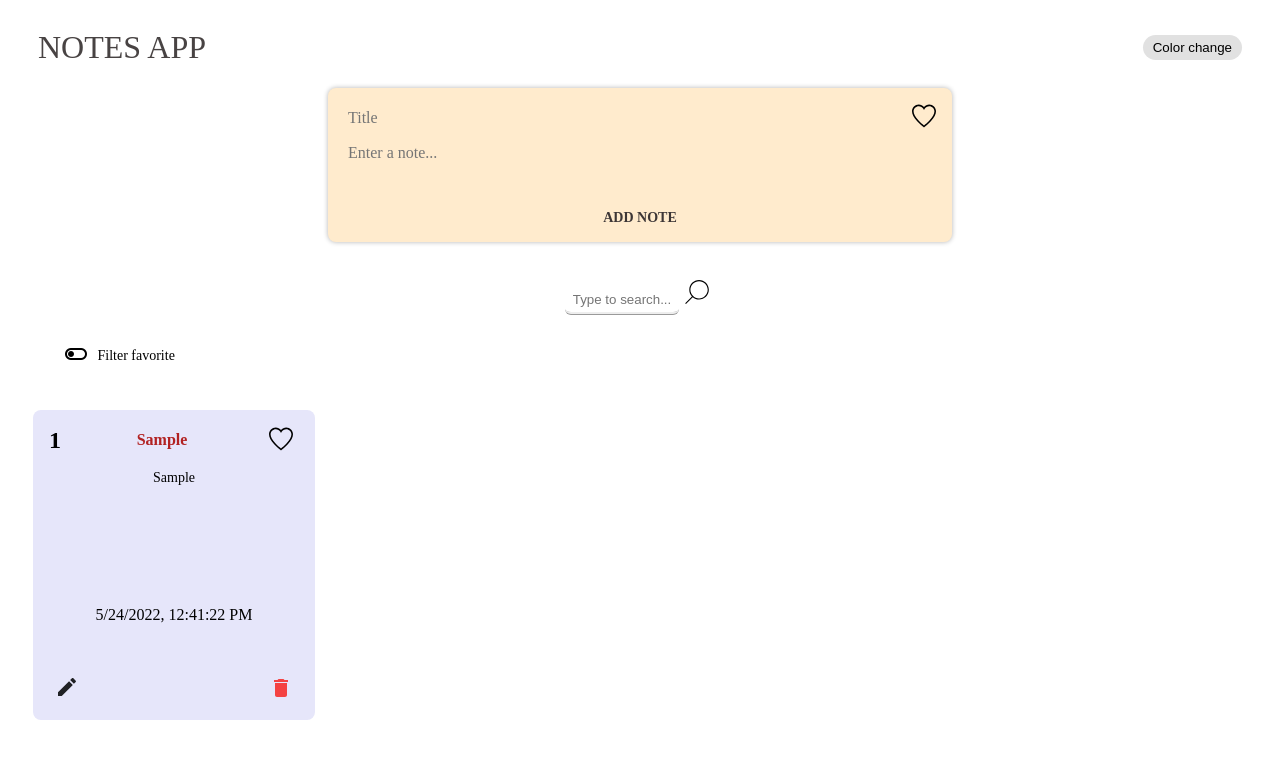
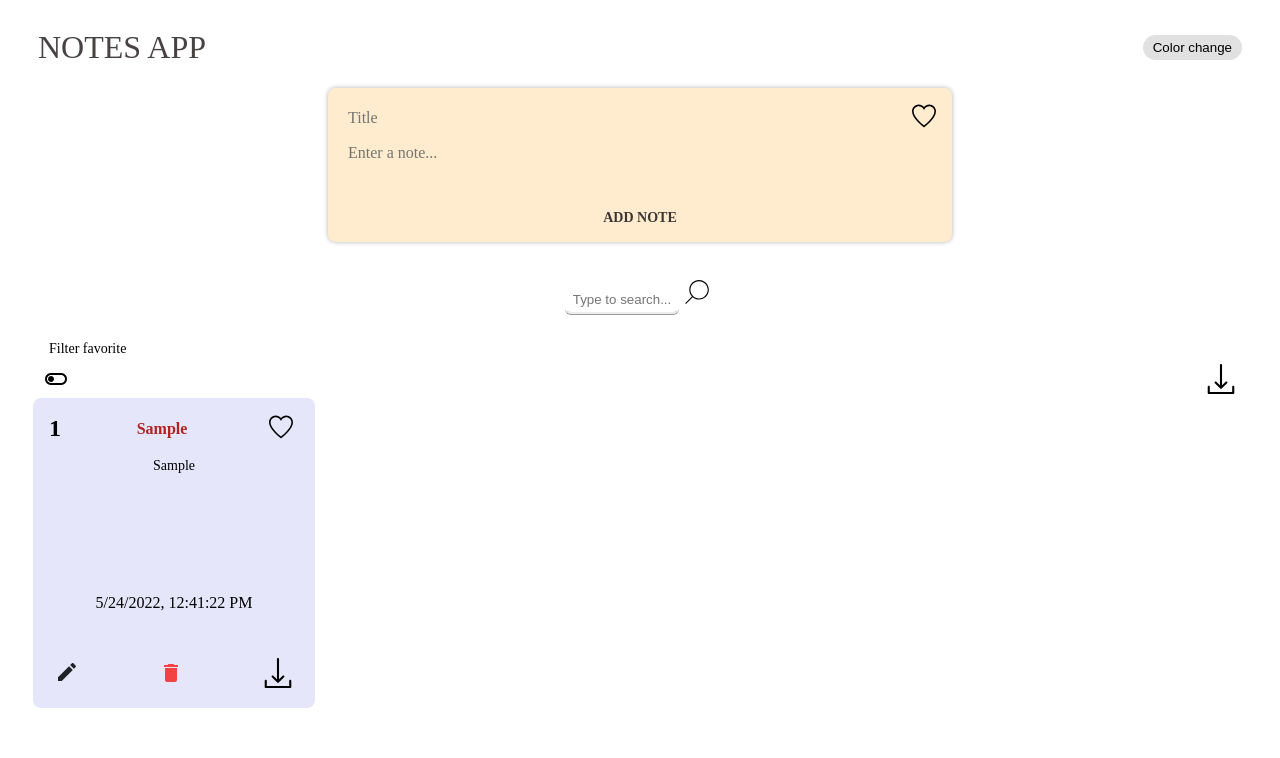
Before and after one commit to ivanad00/notes, a React (Create React App) app: page / in a window 1280 px wide. Both pictures are taken after typing "Sample", "Sample" into the empty fields and a click on the button "ADD NOTE". Shown: the top 758 px of the page. Built offline with nearby package versions, Linux system fonts and the light colour scheme.

Commit message:
Download notes as PDF

```diff
--- a/package.json
+++ b/package.json
@@ -7,8 +7,12 @@
     "@testing-library/react": "^13.2.0",
     "@testing-library/user-event": "^13.5.0",
     "cypress": "^9.7.0",
+    "export-from-json": "^1.6.0",
+    "html2canvas": "^1.4.1",
+    "jspdf": "^2.5.1",
     "nanoid": "^3.3.4",
     "react": "^18.1.0",
+    "react-csv": "^2.2.2",
     "react-dom": "^18.1.0",
     "react-scripts": "5.0.1",
     "uuid": "^8.3.2",
--- a/src/components/AllNotes.js
+++ b/src/components/AllNotes.js
@@ -1,8 +1,11 @@
-import React, { useState } from "react";
+import React, { useRef, useState } from "react";
 import Note from "./Note";
-
 import toggle from "../assets/toggle.png";
 import toggle2 from "../assets/toggle2.png";
+import download from "../assets/download.svg";
+import html2canvas from "html2canvas";
+
+import { jsPDF } from "jspdf";
 
 import "../styles/allNotes.css";
 
@@ -15,9 +18,25 @@ const AllNotes = ({ notes, setNotes, showModal, setShowModal, editNote }) => {
     setShowAll(!showAll);
   };
 
+  const printAllNotes = useRef();
+  const handleDownloadPdf = async () => {
+    const element = printAllNotes.current;
+    const canvas = await html2canvas(element);
+    const data = canvas.toDataURL("image/png");
+
+    const pdf = new jsPDF();
+    const imgProperties = pdf.getImageProperties(data);
+    const pdfWidth = pdf.internal.pageSize.getWidth();
+    const pdfHeight = (imgProperties.height * pdfWidth) / imgProperties.width;
+
+    pdf.addImage(data, "PNG", 0, 0, pdfWidth, pdfHeight);
+    pdf.save("all notes.pdf");
+  };
+
   return (
     <div className="notes-container">
-      <div className="filter-fav">
+      <span className="filter-fav-text"> Filter favorite</span>
+      <div className="icons">
         <button
           className="filter-fav"
           onClick={handleFav}
@@ -29,13 +48,22 @@ const AllNotes = ({ notes, setNotes, showModal, setShowModal, editNote }) => {
             <img className="icon" src={toggle} alt="on" />
           )}
         </button>
-        <span className="filter-fav-text"> Filter favorite</span>
+        <button
+          type="button"
+          onClick={handleDownloadPdf}
+          className="download-all"
+        >
+          <img src={download} alt="download" className="img-download" />
+        </button>
       </div>
+
       {favNotes.length === 0 && otherNotes.length === 0 && (
         <h4 className="no-notes">No notes to show...</h4>
       )}
+
       {showAll === true && (
-        <div className="fav-notes-container">
+        <>
+          <div className="fav-notes-container" ref={printAllNotes}>
             {notes.map((item, number) => (
               <Note
                 key={item.id}
@@ -49,6 +77,7 @@ const AllNotes = ({ notes, setNotes, showModal, setShowModal, editNote }) => {
               />
             ))}
           </div>
+        </>
       )}
 
       {showAll === false && favNotes.length >= 1 && (
--- a/src/components/Note.js
+++ b/src/components/Note.js
@@ -1,8 +1,13 @@
-import React from "react";
+import React, { useRef } from "react";
 import favorite from "../assets/favorite.svg";
 import favoritefull from "../assets/favorite-full.svg";
 import edit from "../assets/edit.svg";
 import remove from "../assets/delete.svg";
+import download from "../assets/download.svg";
+
+import html2canvas from "html2canvas";
+
+import { jsPDF } from "jspdf";
 
 import "../styles/note.css";
 
@@ -27,8 +32,23 @@ const Note = ({
     setNotes(notes.filter((item) => (item.id === note.id ? false : true)));
   };
 
+  const printNote = useRef();
+  const handleDownloadPdf = async () => {
+    const element = printNote.current;
+    const canvas = await html2canvas(element);
+    const data = canvas.toDataURL("image/png");
+
+    const pdf = new jsPDF();
+    const imgProperties = pdf.getImageProperties(data);
+    const pdfWidth = pdf.internal.pageSize.getWidth();
+    const pdfHeight = (imgProperties.height * pdfWidth) / imgProperties.width;
+
+    pdf.addImage(data, "PNG", 0, 0, pdfWidth, pdfHeight);
+    pdf.save("note.pdf");
+  };
+
   return (
-    <div className="note-card">
+    <div className="note-card" ref={printNote}>
       <div>
         <div className="title-container">
           <div className="paginate">{number} </div>
@@ -56,6 +76,13 @@ const Note = ({
         <button onClick={removeNote} className="remove">
           <img className="icon" src={remove} alt="remove" />
         </button>
+        <button
+          type="button"
+          onClick={handleDownloadPdf}
+          className="download-all"
+        >
+          <img src={download} alt="download" className="img-download" />
+        </button>
       </div>
     </div>
   );
--- a/src/styles/allNotes.css
+++ b/src/styles/allNotes.css
@@ -12,12 +12,22 @@ button.filter-fav {
   background-color: transparent;
 }
 
-.filter-fav {
+.icons{
   margin-left: 25px;
   margin-bottom: 20px;
   color: #000000;
+  display: flex;
+  align-items: center;
+  justify-content: space-between;
+  margin: 0 30px;
 }
 
+.filter-fav-text {
+  font-size: 14px;
+  color: black;
+  vertical-align: super;
+  margin-left: 41px;
+}
 .fav-notes-container {
   display: flex;
   flex-direction: row;
@@ -43,6 +53,17 @@ h4 {
   font-weight: 100;
   text-transform: uppercase;
   margin: 30px;
+}
+
+.download-all {
+  border: none;
+  outline: none;
+  background-color: inherit;
+}
+
+.img-download {
+  height: 30px;
+  width: 30px;
 }
 
 @media screen and (max-width: 1024px) {
```
Also changed, not shown: src/assets/download.svg (added), 1 other file (tests, documents, lock files or other folders). Lines whose indentation alone changed are shown as unchanged.
